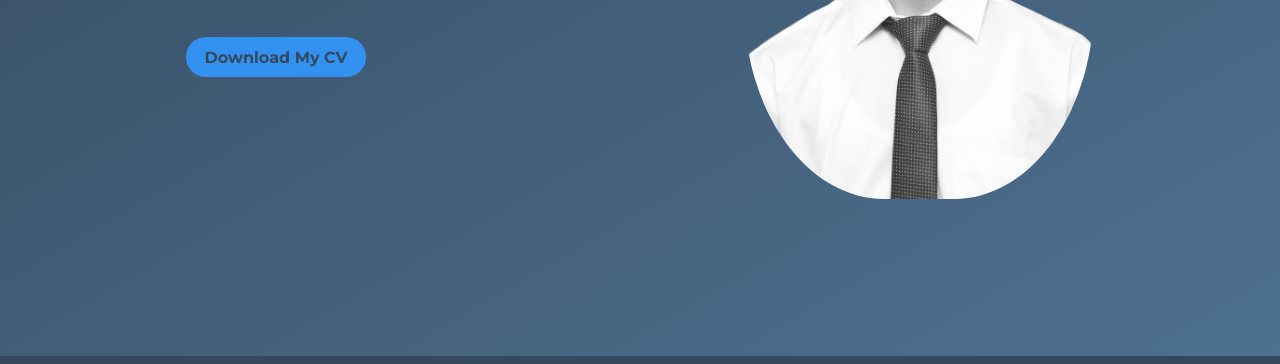
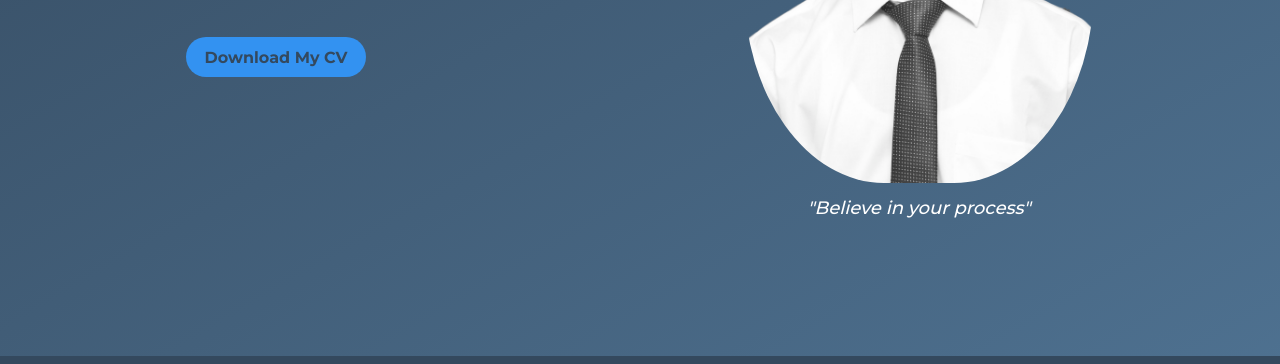
Before and after one commit to RevoU-FSSE-2/week-1-sanhendrindp, a plain HTML site: page index.html in a window 1280 px wide. Shown: the part 444-808 px from the top of the page. Drawn offline with Linux system fonts and the light colour scheme.

Commit message:
add quote below photo-profile

```diff
--- a/index.html
+++ b/index.html
@@ -32,6 +32,7 @@
       </div>
       <div class="description-photo">
         <img src="images/me.png" width="350px" alt="profile-photo" />
+        <p><i>"Believe in your process"</i></p>
       </div>
     </main>
 
--- a/style.css
+++ b/style.css
@@ -85,6 +85,13 @@ body {
   border-radius: 40%;
 }
 
+.description-photo p {
+  text-align: center;
+  margin-top: 10px;
+  font-size: 18px;
+  font-weight: 500;
+}
+
 footer {
   padding: 30px;
   width: 100%;
```
